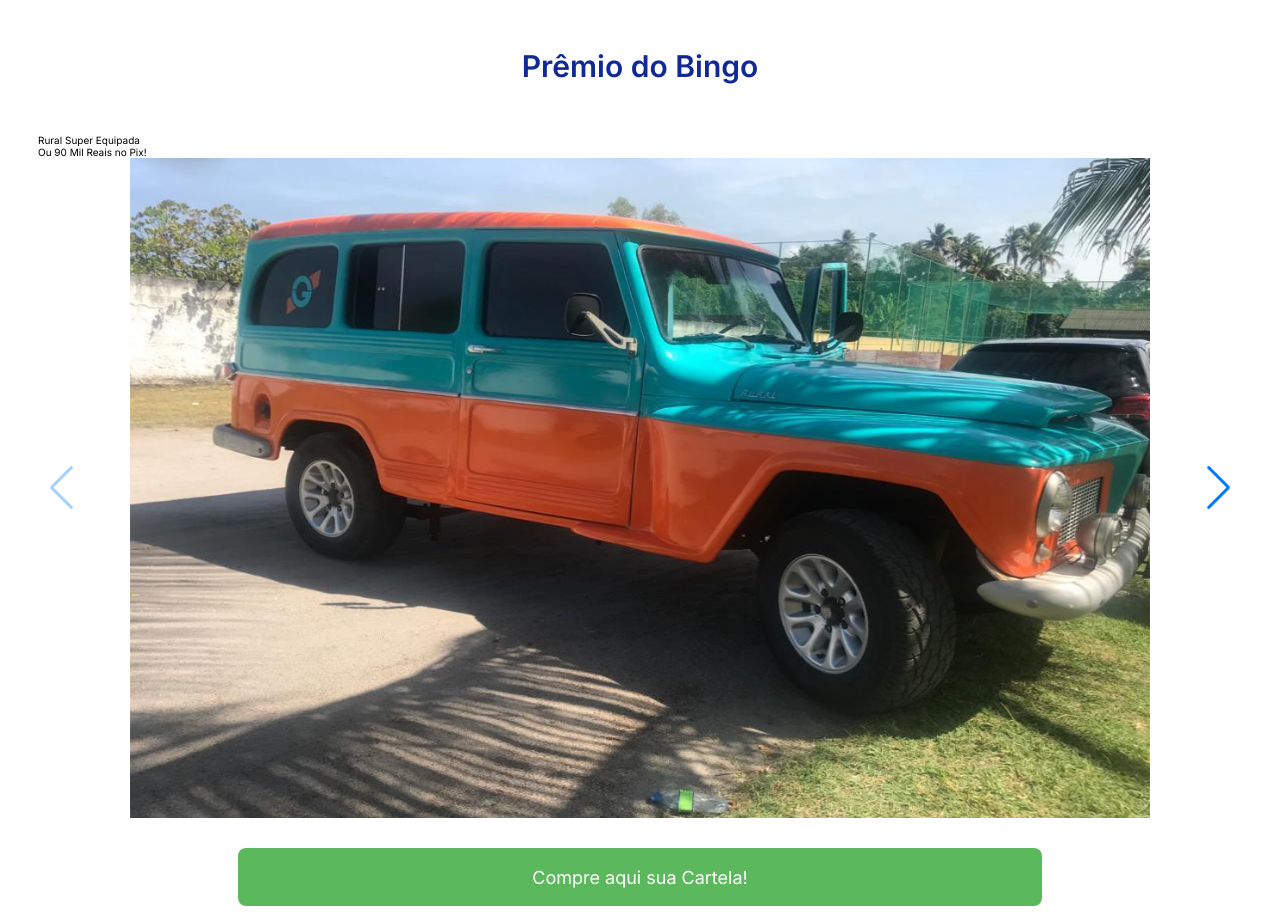
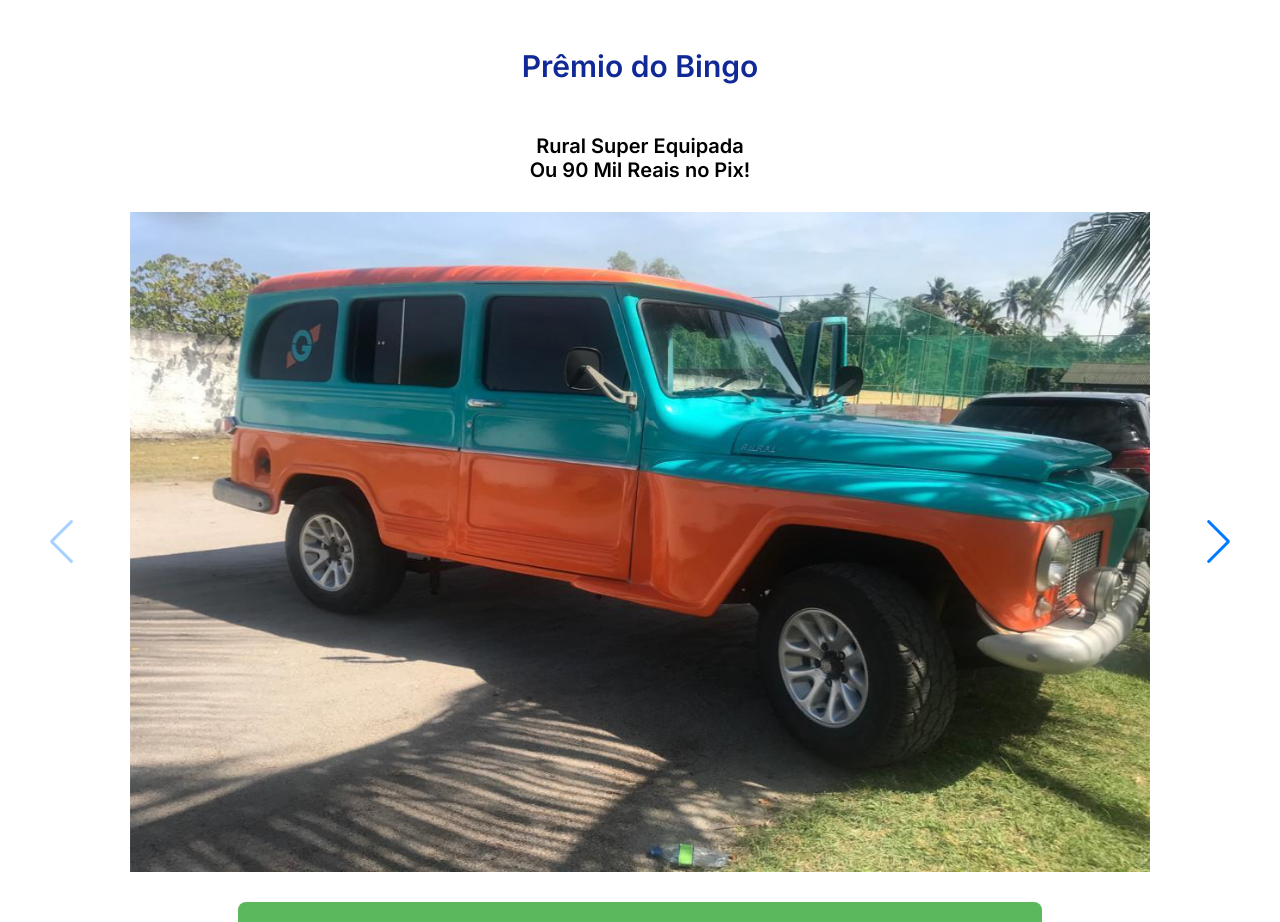
Before and after one commit to claudiocassimiro/associacao-nossa-senhora-aparecida, a Next.js app: page / in a window 1280 px wide. Shown: the part 2384-3306 px from the top of the page. Built offline with nearby package versions, Linux system fonts and the light colour scheme.

Commit message:
feat: styles to new container

```diff
--- a/components/SwiperBingoPrize/styles.module.css
+++ b/components/SwiperBingoPrize/styles.module.css
@@ -11,6 +11,19 @@
   margin: 5rem 0;
   font-size: 3rem;
   color: #102996;
+  font-weight: 600;
+}
+
+.SwiperBingoPrizeContainerCharacteristics {
+  display: flex;
+  flex-direction: column;
+  align-items: center;
+  justify-content: center;
+  margin-bottom: 3rem;
+}
+
+.SwiperBingoPrizeText {
+  font-size: 2rem;
   font-weight: 600;
 }
 
```
